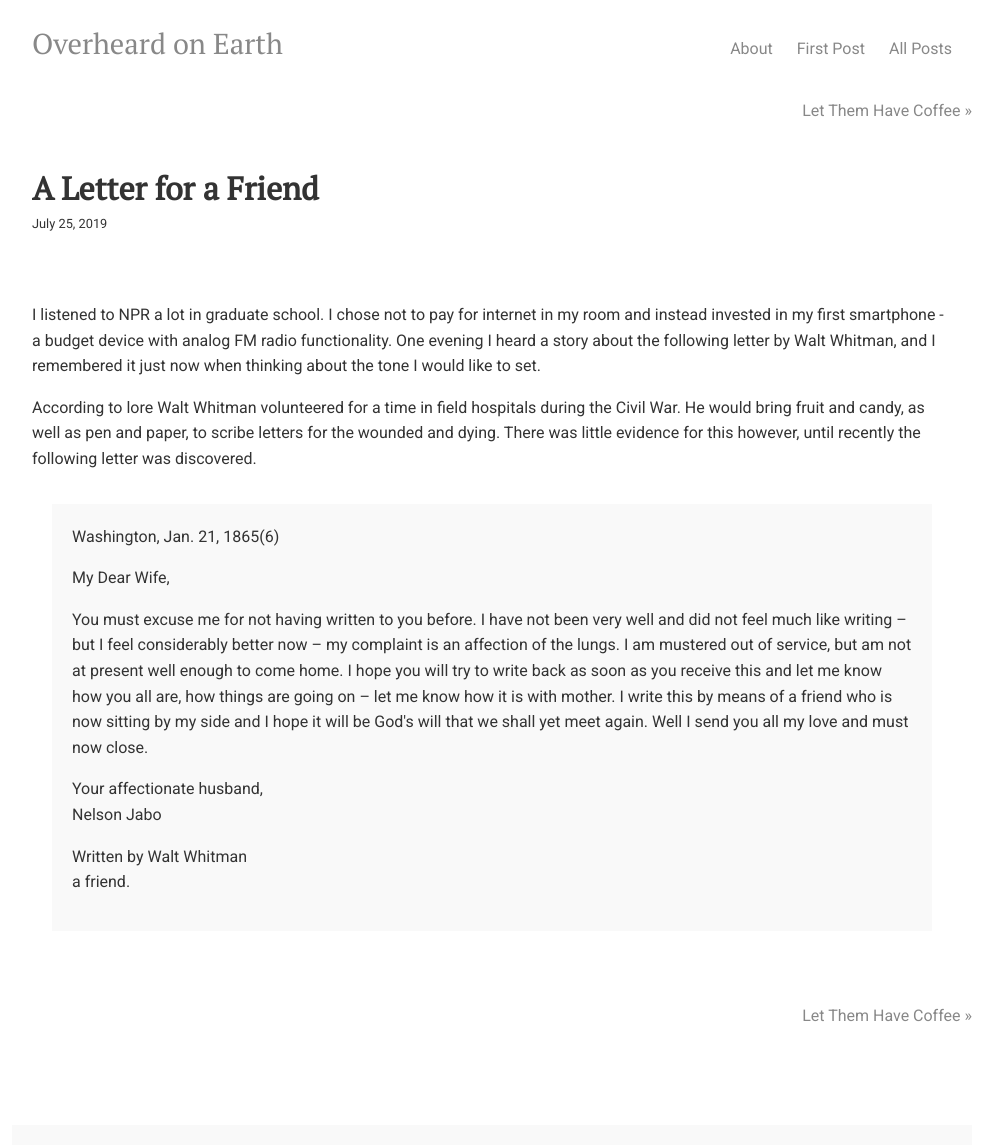
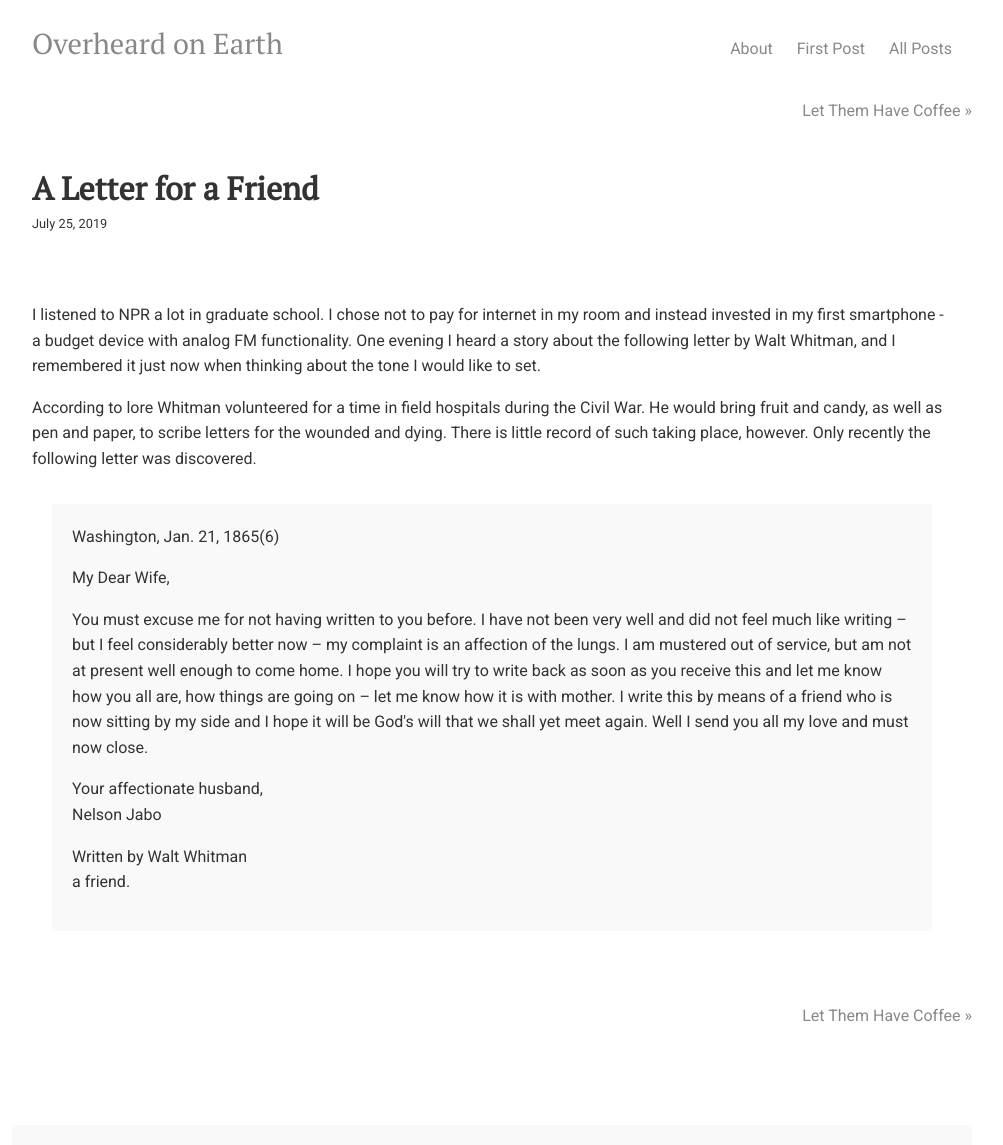
Before and after one commit to overheardonearth/overheardonearth.github.io, a Jekyll site: the page built from _posts/2019-07-25-a-letter-for-a-friend.html, in a window 1280 px wide. Shown: the whole page, without its empty margins (148-1151 px from the left). Built offline with Jekyll 4.4.1, drawn with Linux system fonts in a browser that asks for light colours; comment, search, counter and statistics services are not loaded.

Commit message:
Update 2019-07-25-a-letter-for-a-friend.html

```diff
--- a/_posts/2019-07-25-a-letter-for-a-friend.html
+++ b/_posts/2019-07-25-a-letter-for-a-friend.html
@@ -5,11 +5,11 @@ comments: true
 date: 2019-07-25
 ---
 <p>
-    I listened to NPR a lot in graduate school. I chose not to pay for internet in my room and instead invested in my first smartphone - a budget device with analog FM radio functionality. One evening I heard a story about the following letter by Walt Whitman, and I remembered it just now when thinking about the tone I would like to set.
+    I listened to NPR a lot in graduate school. I chose not to pay for internet in my room and instead invested in my first smartphone - a budget device with analog FM functionality. One evening I heard a story about the following letter by Walt Whitman, and I remembered it just now when thinking about the tone I would like to set.
 </p>
 
 <p>
-    According to lore Walt Whitman volunteered for a time in field hospitals during the Civil War. He would bring fruit and candy, as well as pen and paper, to scribe letters for the wounded and dying. There was little evidence for this however, until recently the following letter was discovered.
+    According to lore Whitman volunteered for a time in field hospitals during the Civil War. He would bring fruit and candy, as well as pen and paper, to scribe letters for the wounded and dying. There is little record of such taking place, however. Only recently the following letter was discovered.
 
 <div class="media">
 
```
